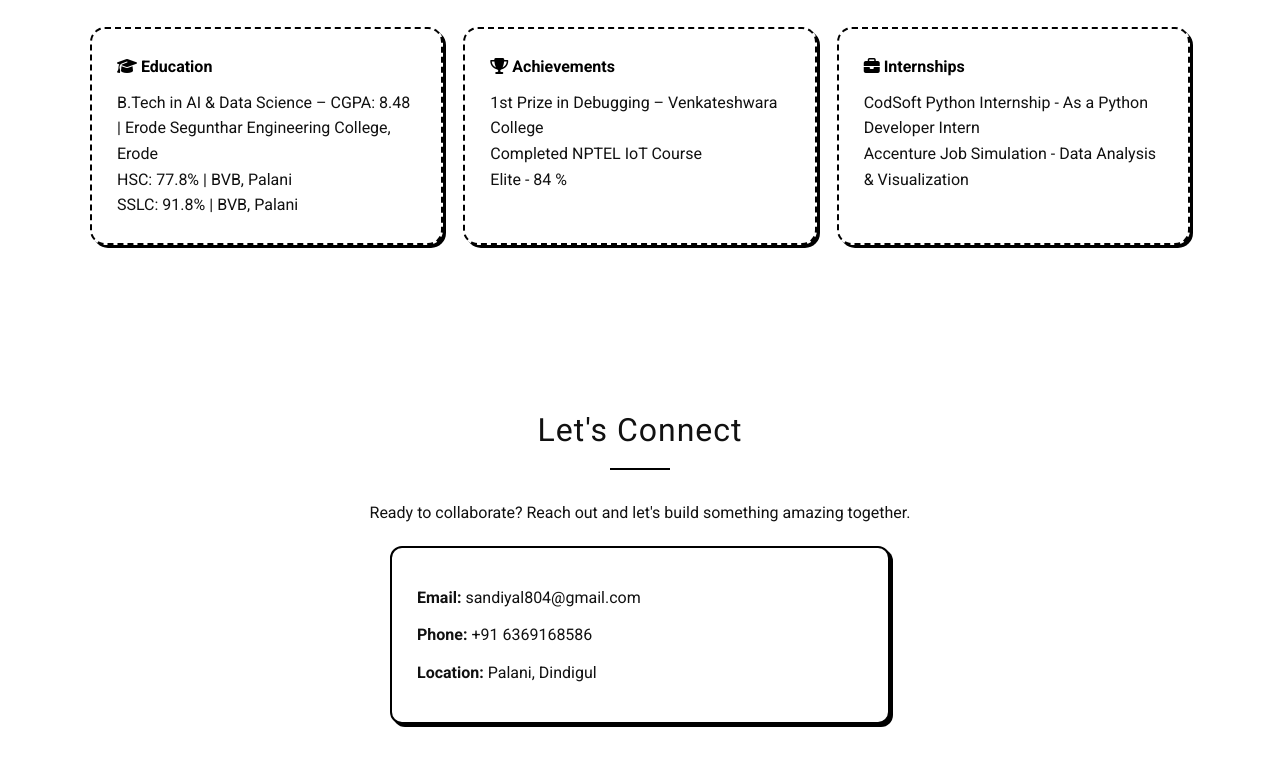
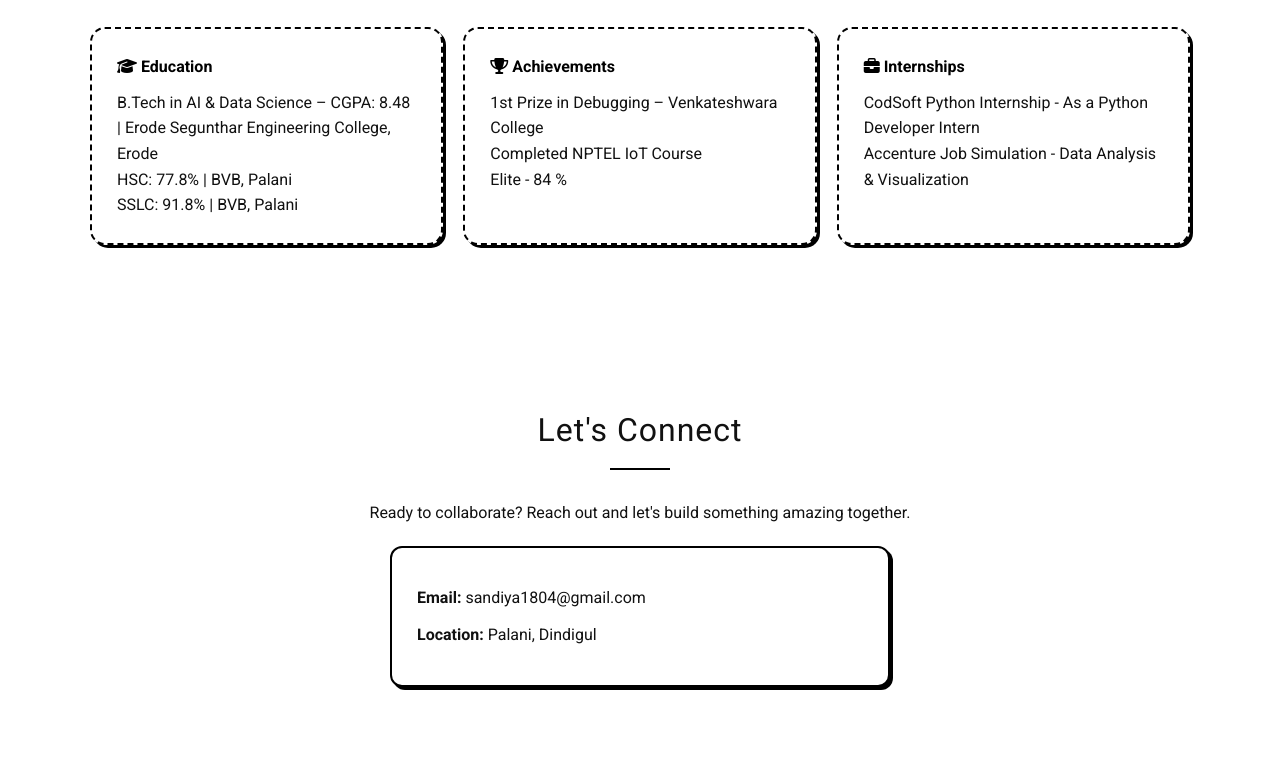
Before and after one commit to Sandiya1/portfolio, a plain HTML site: page portfolio.html in a window 1280 px wide. Shown: the part 2646-3412 px from the top of the page. Drawn offline with Linux system fonts and the light colour scheme.

Commit message:
Update portfolio.html

```diff
--- a/portfolio.html
+++ b/portfolio.html
@@ -400,8 +400,7 @@ Includes API testing, cross-browser compatibility checks, and bug tracking integ
     <div class="section-title">Let's Connect</div>
     <p style="text-align: center; margin: 0 auto 20px;">Ready to collaborate? Reach out and let's build something amazing together.</p>
     <div class="contact">
-      <p><strong>Email:</strong> sandiyal804@gmail.com</p>
-      <p><strong>Phone:</strong> +91 6369168586</p>
+      <p><strong>Email:</strong> sandiya1804@gmail.com</p>
       <p><strong>Location:</strong> Palani, Dindigul</p>
     </div>
   </section>
```
